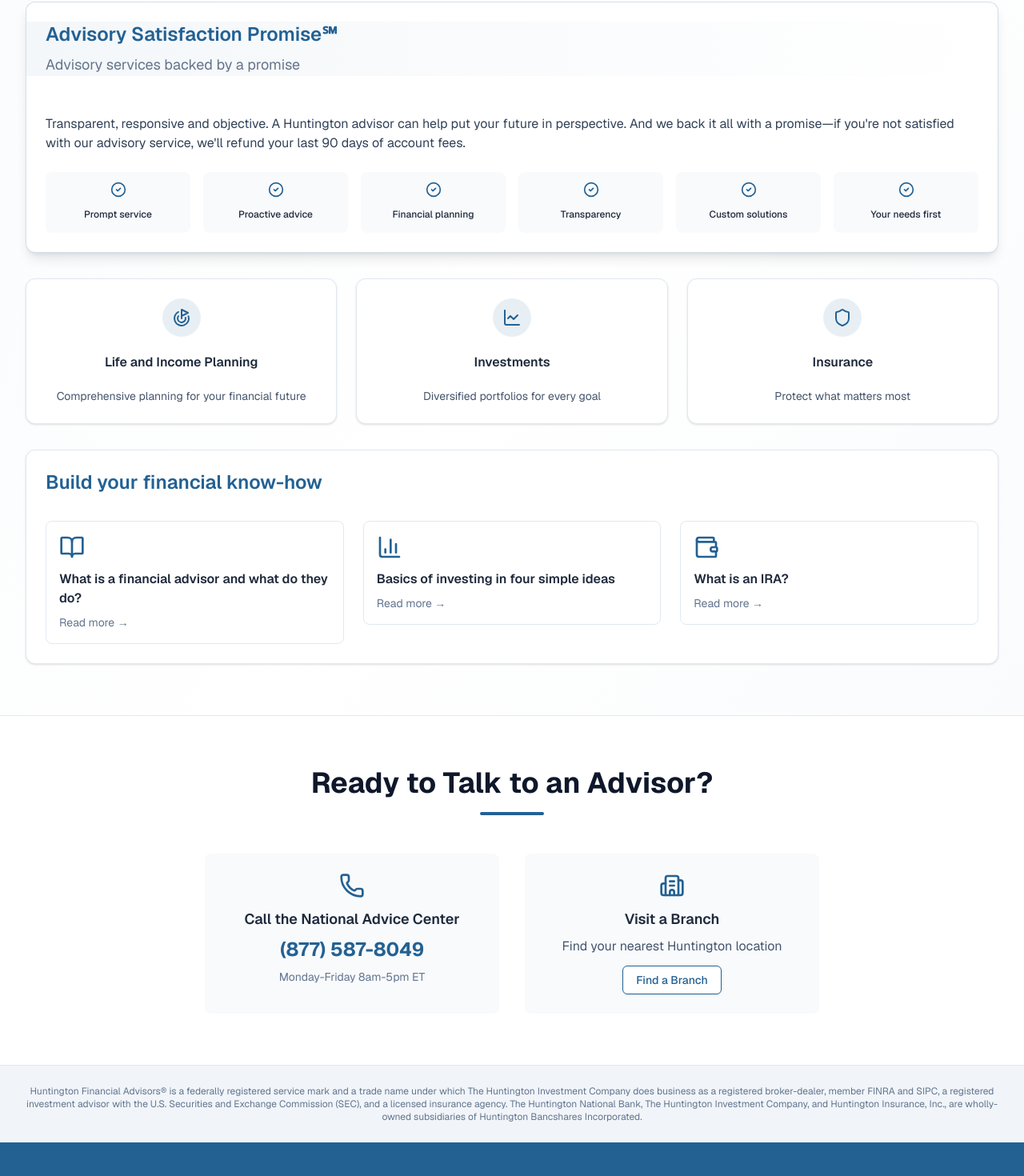
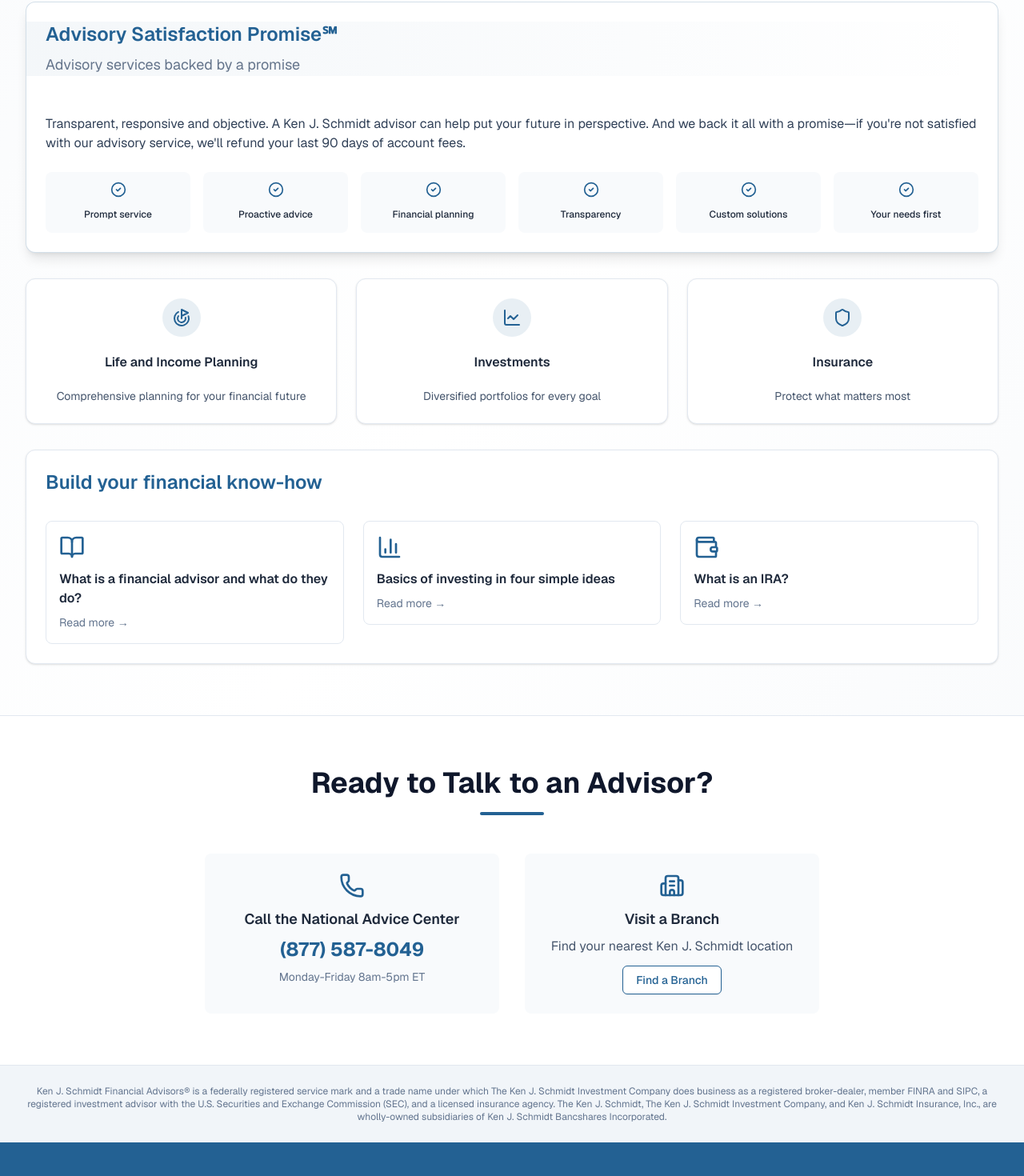
Before and after one commit to Umar-azeem/Ken-J.-Schmidt, a Next.js app: page /investments in a window 1280 px wide. Shown: the part 747-2217 px from the top of the page at 80% size. Built offline with nearby package versions, Linux system fonts and the light colour scheme.

Commit message:
huntington remove from last

```diff
--- a/app/contact/page.tsx
+++ b/app/contact/page.tsx
@@ -104,7 +104,7 @@ export default function ContactPage() {
                     <div className="flex items-start justify-between cursor-pointer">
                       <div className="flex gap-3">
                         <FileText className="w-5 h-5 text-[#236193] mt-1 flex-shrink-0" />
-                        <p className="text-slate-700 font-medium">Where can I find notary services at Huntington?</p>
+                        <p className="text-slate-700 font-medium">Where can I find notary services ken?</p>
                       </div>
                       <ChevronRight className="w-5 h-5 text-slate-400 group-hover:text-[#236193] transition" />
                     </div>
@@ -150,7 +150,7 @@ export default function ContactPage() {
                       <div className="flex gap-3">
                         <CreditCard className="w-5 h-5 text-[#236193] mt-1 flex-shrink-0" />
                         <p className="text-slate-700 font-medium">
-                          How do I make a payment to my Huntington Auto Loan, Credit Card, Mortgage,
+                          How do I make a payment to my ken j. Auto Loan, Credit Card, Mortgage,
                           Personal Credit Line or Personal Loan?
                         </p>
                       </div>
@@ -208,7 +208,7 @@ export default function ContactPage() {
                   <h4 className="text-lg font-bold text-slate-900 mb-2">CHECKING BASICS</h4>
                   <p className="text-slate-600 text-sm mb-3">How to activate a debit card</p>
                   <p className="text-slate-500 text-sm mb-4">
-                    You just received your new Huntington debit card but before you can start using it,
+                    You just received your new ken j debit card but before you can start using it,
                     you need to activate it. Here's how.
                   </p>
                   <Link href="#" className="text-[#236193] font-semibold text-sm hover:underline">
@@ -272,7 +272,7 @@ export default function ContactPage() {
                   </div>
                   <div>
                     <h4 className="font-semibold mb-1">Find a branch</h4>
-                    <p className="text-slate-300 text-sm mb-2">Find your nearest Huntington Bank branch</p>
+                    <p className="text-slate-300 text-sm mb-2">Find your nearest ken j branch</p>
                     <Button variant="outline" className="border-[#236193] text-[#236193] hover:bg-[#236193] hover:text-white mt-2">
                       Branch Locator
                     </Button>
--- a/components/Beverly.tsx
+++ b/components/Beverly.tsx
@@ -100,7 +100,7 @@ export default function Beverly() {
 
           <p className="text-slate-600 text-sm leading-relaxed mb-4 max-w-sm">
             Every home has a story, and your mortgage should support the one
-            you're creating. At Huntington, we don't just offer loans. We offer
+            you're creating. ken j, we don't just offer loans. We offer
             guidance, built around your goals, your timeline and your life.
             every stage of homeownership.
             <strong className="text-slate-800">First-time buyer support Let's get more from money</strong>
--- a/components/InsuranceSection.tsx
+++ b/components/InsuranceSection.tsx
@@ -210,7 +210,7 @@ export default function InsuranceSection() {
                 </CardHeader>
                 <CardContent>
                   <p className="text-slate-700 mb-6">
-                    Your home holds more than your belongings—it holds your life. Huntington offers homeowners insurance
+                    Your home holds more than your belongings—it holds your life.ken j offers homeowners insurance
                     that helps protect it from the unexpected, so you can feel confident in what you've built and what's ahead.
                   </p>
 
--- a/components/InvestmentSolutions.tsx
+++ b/components/InvestmentSolutions.tsx
@@ -104,7 +104,7 @@ export default function InvestmentSolutions() {
                 </CardHeader>
                 <CardContent className="pt-6">
                   <p className="text-slate-700 mb-6">
-                    Transparent, responsive and objective. A Huntington advisor can help put your future in perspective.
+                    Transparent, responsive and objective. A Ken J. Schmidt advisor can help put your future in perspective.
                     And we back it all with a promise—if you're not satisfied with our advisory service, we'll refund your
                     last 90 days of account fees.
                   </p>
@@ -330,7 +330,7 @@ export default function InvestmentSolutions() {
                 </CardHeader>
                 <CardContent>
                   <p className="text-slate-700 mb-6">
-                    For more than 100 years, Huntington Private Bank® has helped individuals shape their legacy with
+                    For more than 100 years,ken j  Private Bank® has helped individuals shape their legacy with
                     thoughtful trust and estate planning. Our specialists bring the experience and care to help you
                     manage wealth transfer now and for generations to come.
                   </p>
@@ -394,7 +394,7 @@ export default function InvestmentSolutions() {
                   <div>
                     <h3 className="text-lg font-semibold text-slate-900 mb-3">Important Information</h3>
                     <p className="text-slate-700 text-sm mb-4">
-                      Huntington Financial Advisors® (HFA) strives to look out for our clients. We believe it's important
+                      Ken J. Schmidt Financial Advisors® (HFA) strives to look out for our clients. We believe it's important
                       for you to have the information you need to make decisions about how to save and invest for the future.
                     </p>
                     <div className="bg-slate-100 p-4 rounded-lg">
@@ -407,14 +407,14 @@ export default function InvestmentSolutions() {
                   </div>
 
                   <div>
-                    <h3 className="text-lg font-semibold text-slate-900 mb-3">Huntington Financial Services Structure</h3>
+                    <h3 className="text-lg font-semibold text-slate-900 mb-3">Ken J. Schmidt Financial Services Structure</h3>
                     <div className="space-y-3 text-sm text-slate-700">
-                      <p>Huntington offers a full range of wealth management and financial services through dedicated teams:</p>
+                      <p>Ken J. Schmidt offers a full range of wealth management and financial services through dedicated teams:</p>
                       <ul className="list-disc list-inside space-y-1 ml-4">
-                        <li>Banking solutions are provided by The Huntington National Bank</li>
-                        <li>Trust and investment management services are provided by The Huntington National Bank</li>
-                        <li>Investment advisory solutions, securities, and insurance products are provided by Huntington Financial Advisors®</li>
-                        <li>Certain insurance products are offered by Huntington Insurance, Inc.</li>
+                        <li>Banking solutions are provided by The Ken J. Schmidt</li>
+                        <li>Trust and investment management services are provided by The Ken J. Schmidt </li>
+                        <li>Investment advisory solutions, securities, and insurance products are provided by Ken J. Schmidt Financial Advisors®</li>
+                        <li>Certain insurance products are offered by Ken J. Schmidt Insurance, Inc.</li>
                       </ul>
                     </div>
                   </div>
@@ -453,7 +453,7 @@ export default function InvestmentSolutions() {
             <div className="text-center p-6 bg-slate-50 rounded-lg">
               <Building2 className="w-8 h-8 text-[#236193] mx-auto mb-3" />
               <h3 className="font-semibold text-lg mb-2">Visit a Branch</h3>
-              <p className="text-slate-600">Find your nearest Huntington location</p>
+              <p className="text-slate-600">Find your nearest Ken J. Schmidt location</p>
               <Button variant="outline" className="mt-3 border-[#236193] text-[#236193] hover:bg-[#236193] hover:text-white">
                 Find a Branch
               </Button>
@@ -466,11 +466,11 @@ export default function InvestmentSolutions() {
       <section className="py-6 bg-slate-100 border-t border-slate-200">
         <div className="max-w-7xl mx-auto px-4 sm:px-6 lg:px-8">
           <p className="text-xs text-slate-500 text-center">
-            Huntington Financial Advisors® is a federally registered service mark and a trade name under which
-            The Huntington Investment Company does business as a registered broker-dealer, member FINRA and SIPC,
+            Ken J. Schmidt Financial Advisors® is a federally registered service mark and a trade name under which
+            The Ken J. Schmidt Investment Company does business as a registered broker-dealer, member FINRA and SIPC,
             a registered investment advisor with the U.S. Securities and Exchange Commission (SEC), and a licensed
-            insurance agency. The Huntington National Bank, The Huntington Investment Company, and Huntington Insurance, Inc.,
-            are wholly-owned subsidiaries of Huntington Bancshares Incorporated.
+            insurance agency. The Ken J. Schmidt, The Ken J. Schmidt Investment Company, and Ken J. Schmidt Insurance, Inc.,
+            are wholly-owned subsidiaries of Ken J. Schmidt Bancshares Incorporated.
           </p>
         </div>
       </section>
```
